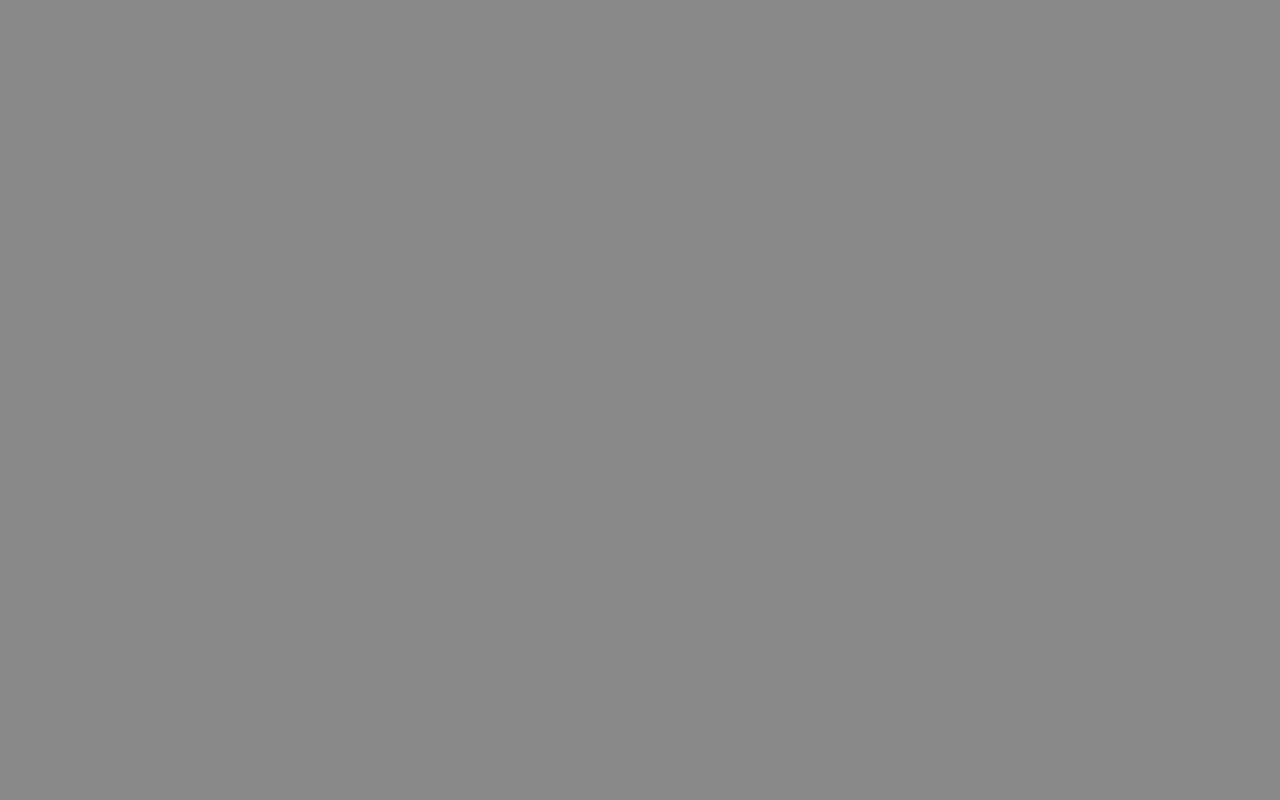
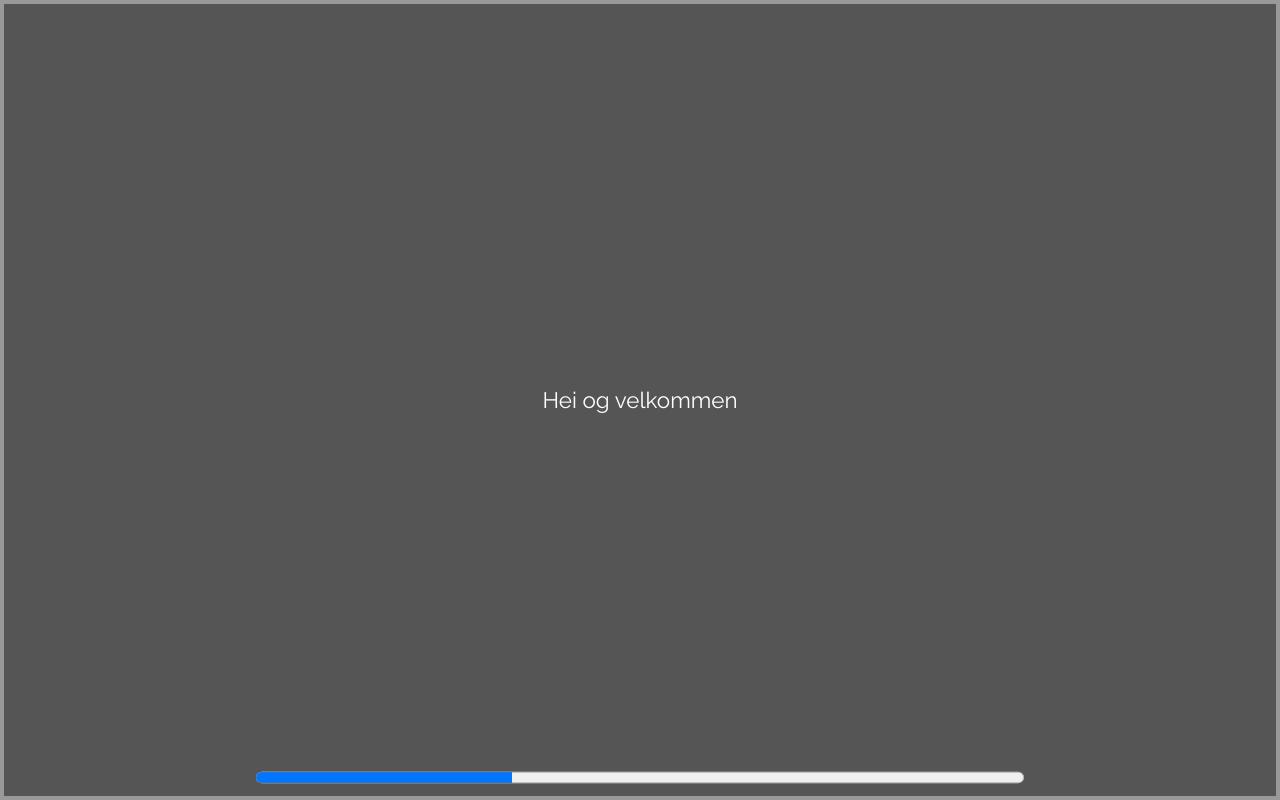
Before and after one commit to winsvold/styled-components-demo, a React (Create React App) app: page / in a window 1280 px wide. Built offline with nearby package versions, Linux system fonts and the light colour scheme.

Commit message:
setter opp støtte for slides

```diff
--- a/package.json
+++ b/package.json
@@ -7,6 +7,7 @@
     "react": "^16.13.1",
     "react-dom": "^16.13.1",
     "react-scripts": "3.4.1",
+    "react-use": "^14.1.1",
     "styled-components": "^5.1.0"
   },
   "devDependencies": {
--- a/public/index.html
+++ b/public/index.html
@@ -24,6 +24,7 @@
       work correctly both with client-side routing and a non-root public URL.
       Learn how to configure a non-root public URL by running `npm run build`.
     -->
+    <link href="https://fonts.googleapis.com/css2?family=Raleway&display=swap" rel="stylesheet">
     <title>React App</title>
   </head>
   <body>
--- a/src/App.tsx
+++ /dev/null
@@ -1,18 +0,0 @@
-import React from 'react';
-import { createGlobalStyle } from 'styled-components';
-
-const GlobalStyle = createGlobalStyle`
-  body {
-    background-color: #888;
-  }
-`;
-
-function App() {
-    return (
-        <div>
-            <GlobalStyle />
-        </div>
-    );
-}
-
-export default App;
--- /dev/null
+++ b/src/App/App.tsx
@@ -0,0 +1,59 @@
+import React, { ReactNode, useEffect, useState } from 'react';
+import styled, { createGlobalStyle } from 'styled-components';
+import Slide from '../components/Slide';
+import Velkommen from '../Slides/Velkommen';
+import Intro from '../Slides/Intro';
+import Takkformeg from '../Slides/Takk for meg';
+
+const GlobalStyle = createGlobalStyle`
+  html {
+    font-size: 140%;
+  }
+  body {
+    margin: 0;
+    background-color: #555;
+    color: white;
+    font-family: 'Raleway', sans-serif;
+  }
+  * {
+    box-sizing: border-box;
+  }
+`;
+
+const slides: ReactNode[] = [<Velkommen />, <Intro />, <Takkformeg />];
+
+const StyledProgress = styled.progress`
+    position: fixed;
+    bottom: 0.5rem;
+    left: 50%;
+    transform: translateX(-50%);
+    width: 60%;
+`;
+
+const initialValue = window.localStorage.getItem('slide');
+
+function App() {
+    const [currentSlide, setCurrentSlide] = useState(initialValue ? +initialValue : 0);
+
+    useEffect(() => {
+        window.localStorage.setItem('slide', currentSlide.toString());
+    }, [currentSlide]);
+
+    const prevSlide = currentSlide <= 0 ? undefined : () => setCurrentSlide((prevState) => prevState - 1);
+    const nextSlide =
+        currentSlide >= slides.length - 1 ? undefined : () => setCurrentSlide((prevState) => prevState + 1);
+
+    return (
+        <div>
+            <GlobalStyle />
+            {slides.map((content, index) => (
+                <Slide currentSlide={index === currentSlide} prevSlide={prevSlide} nextSlide={nextSlide}>
+                    {content}
+                </Slide>
+            ))}
+            <StyledProgress value={currentSlide + 1} max={slides.length} />
+        </div>
+    );
+}
+
+export default App;
--- /dev/null
+++ b/src/Slides/Intro.tsx
@@ -0,0 +1,7 @@
+import * as React from 'react';
+
+function Intro() {
+    return <div>Dette er all about styled components!</div>;
+}
+
+export default Intro;
--- /dev/null
+++ b/src/Slides/Takk for meg.tsx
@@ -0,0 +1,26 @@
+import * as React from 'react';
+import styled, { keyframes } from 'styled-components';
+
+const spin = keyframes`
+  from {
+    transform: rotate(920deg);
+    opacity: 0;
+    font-size: 500%;
+  }
+`;
+
+const StyledDiv = styled.div`
+    animation: ${spin} 1s ease-out;
+`;
+
+const Style = styled.div``;
+
+function Takkformeg() {
+    return (
+        <Style>
+            <StyledDiv>Takk for meg alle sammen!</StyledDiv>
+        </Style>
+    );
+}
+
+export default Takkformeg;
--- /dev/null
+++ b/src/Slides/Velkommen.tsx
@@ -0,0 +1,7 @@
+import * as React from 'react';
+
+function Velkommen() {
+    return <div>Hei og velkommen</div>;
+}
+
+export default Velkommen;
--- /dev/null
+++ b/src/Slides/fadeIns.ts
@@ -0,0 +1,23 @@
+import { keyframes } from 'styled-components';
+
+const fadeIns = [
+    keyframes`
+      from {
+        top: 100%
+      }
+    `,
+    keyframes`
+      from {
+        transform: scale(0);
+      }
+    `,
+    keyframes`
+      from {
+        transform: rotate(90deg) translateX(100%);
+      }
+    `,
+];
+
+export function randomFadeIn() {
+    return fadeIns[Math.floor(Math.random() * fadeIns.length)];
+}
--- /dev/null
+++ b/src/Slides/fadeOuts.ts
@@ -0,0 +1,24 @@
+import { keyframes } from 'styled-components';
+
+const fadeOuts = [
+    keyframes`
+      to {
+        top: -100%
+      }
+    `,
+    keyframes`
+      to {
+        transform: scale(10);
+        opacity: 0;
+      }
+    `,
+    keyframes`
+      to {
+        transform: rotate(-180deg) translateX(100%);
+      }
+    `,
+];
+
+export function randomFadeOut() {
+    return fadeOuts[Math.floor(Math.random() * fadeOuts.length)];
+}
--- /dev/null
+++ b/src/components/Slide.tsx
@@ -0,0 +1,70 @@
+import * as React from 'react';
+import { ReactNode, useCallback, useEffect, useRef, useState } from 'react';
+import styled from 'styled-components';
+import { randomFadeIn } from '../Slides/fadeIns';
+import { randomFadeOut } from '../Slides/fadeOuts';
+
+interface Props {
+    children: ReactNode;
+    prevSlide?: () => void;
+    nextSlide?: () => void;
+    currentSlide: boolean;
+}
+
+const SlideStyle = styled.div<{ current: boolean; hide: boolean }>`
+    height: 100vh;
+    width: 100vw;
+    border: 0.2rem #999 solid;
+    justify-content: center;
+    align-items: center;
+    overflow: hidden;
+    position: fixed;
+    top: 0;
+    left: 0;
+    display: ${(props) => (props.hide ? 'none' : 'flex')};
+    animation: ${(props) => (props.current ? randomFadeIn() : randomFadeOut())} 0.5s both;
+    animation-delay: ${(props) => (props.current ? '.2s' : '0')};
+`;
+
+function Slide(props: Props) {
+    const ref = useRef<HTMLDivElement>(null);
+    const [hide, setHide] = useState(true);
+
+    const handleKeyDown = useCallback(
+        (event: KeyboardEvent) => {
+            switch (event.key) {
+                case 'ArrowLeft':
+                    props.prevSlide?.();
+                    return;
+                case 'ArrowRight':
+                    props.nextSlide?.();
+                    return;
+            }
+        },
+        [props.nextSlide, props.prevSlide]
+    );
+
+    useEffect(() => {
+        if (props.currentSlide) {
+            setHide(false);
+        } else {
+            const id = setTimeout(() => setHide(true), 500);
+            return () => clearTimeout(id);
+        }
+    }, [props.currentSlide]);
+
+    useEffect(() => {
+        if (props.currentSlide) {
+            window.addEventListener('keyup', handleKeyDown);
+            return () => window.removeEventListener('keyup', handleKeyDown);
+        }
+    }, [props.currentSlide, handleKeyDown]);
+
+    return (
+        <SlideStyle hide={hide} ref={ref} current={props.currentSlide}>
+            {props.children}
+        </SlideStyle>
+    );
+}
+
+export default Slide;
--- a/src/index.tsx
+++ b/src/index.tsx
@@ -1,6 +1,6 @@
 import React from 'react';
 import ReactDOM from 'react-dom';
-import App from './App';
+import App from './App/App';
 import * as serviceWorker from './serviceWorker';
 
 ReactDOM.render(
```
Also changed, not shown: 1 other file (tests, documents, lock files or other folders).
